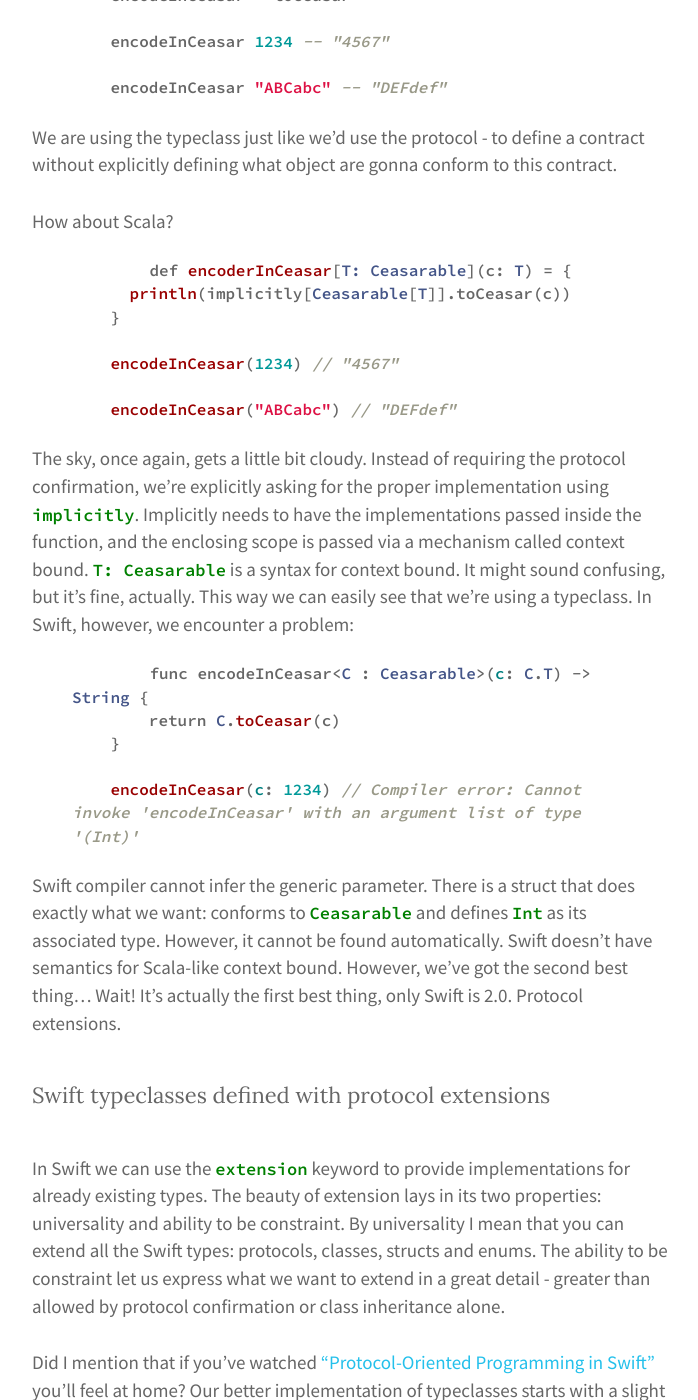
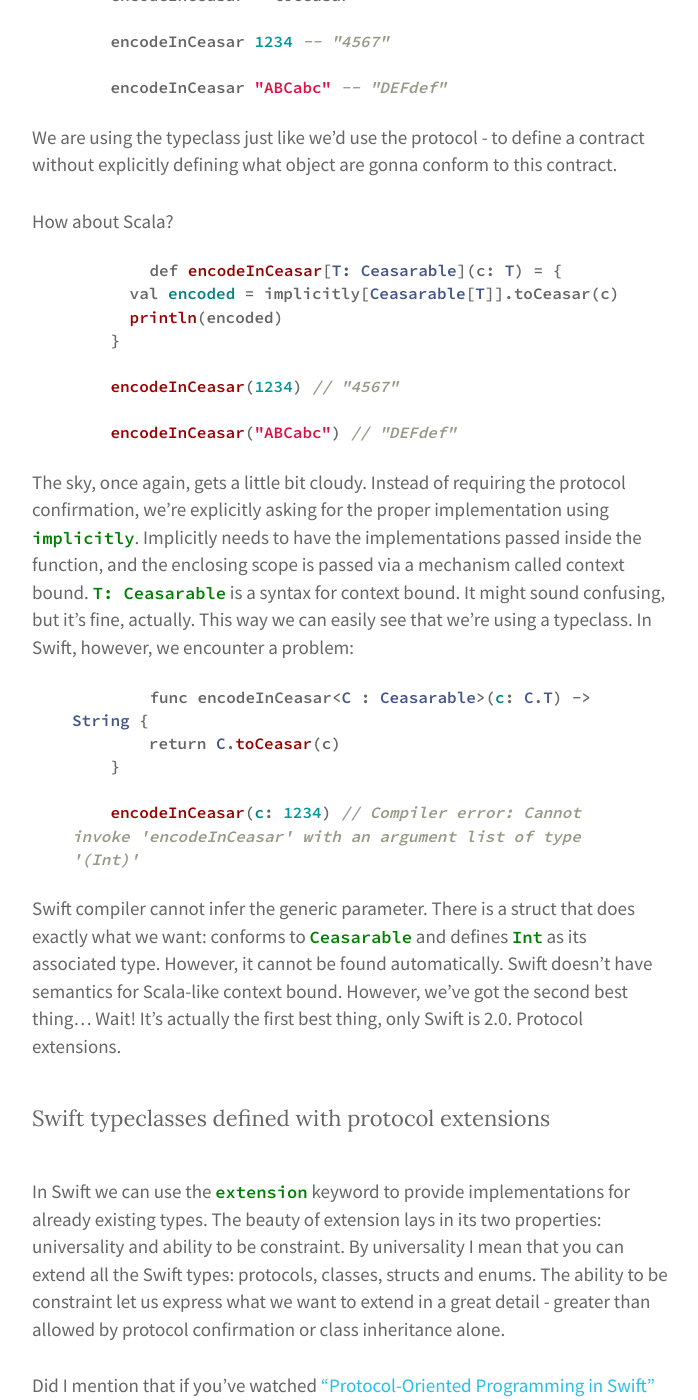
Before and after one commit to siejkowski/siejkowski.github.com, a Jekyll site: the page built from _posts/2015-09-14-typeclasses-in-swift.md, in a window 1280 px wide and 1400 px high, scrolled down 5441 px. Shown: the whole window, without its empty margins (288-986 px from the left). Built offline with Jekyll 4.4.1, drawn with Linux system fonts in a browser that asks for light colours.

Commit message:
found real cause for zooming out, fixed

```diff
--- a/_layouts/layout.html
+++ b/_layouts/layout.html
@@ -11,7 +11,7 @@
     <meta http-equiv="Content-Type" content="text/html; charset=UTF-8" />
     <meta http-equiv="X-UA-Compatible" content="IE=edge,chrome=1" />
     <meta name="author" content="Krzysztof Siejkowski" />
-    <meta name="viewport" content="width=device-width, initial-scale=1.0, user-scalable=no, minimum-scale=1.0, maximum-scale=1.0" />
+    <meta name="viewport" content="width=device-width, initial-scale=1.0, minimum-scale=1.0, maximum-scale=1.0" />
     <meta name="keywords" content="krzysztof, siejkowski, krzysztof siejkowski, github, contact, programmer, anthropologist, programista, antropolog,{% if page.keywords %},{{ page.keywords }}{% endif %}" />
     <meta name="description" content="{% if page.description %}{{ page.description }}{% endif %}" />
     <meta charset="utf-8" />
--- a/_posts/2015-09-14-typeclasses-in-swift.md
+++ b/_posts/2015-09-14-typeclasses-in-swift.md
@@ -163,8 +163,9 @@
 
 {% highlight scala %}
 
-    def encoderInCeasar[T: Ceasarable](c: T) = {
-      println(implicitly[Ceasarable[T]].toCeasar(c))
+    def encodeInCeasar[T: Ceasarable](c: T) = {
+      val encoded = implicitly[Ceasarable[T]].toCeasar(c)
+      println(encoded)
     }
 
     encodeInCeasar(1234) // "4567"
--- a/css/style.css
+++ b/css/style.css
@@ -9,6 +9,7 @@
   color: #222;
 }
 body {
+  font-size: 1em;
   line-height: 1.4;
 }
 ::selection {
```
